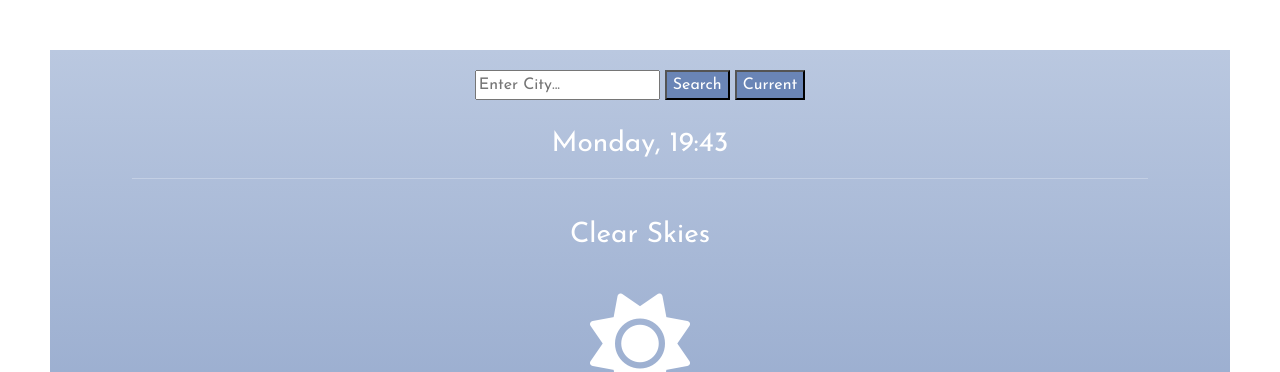
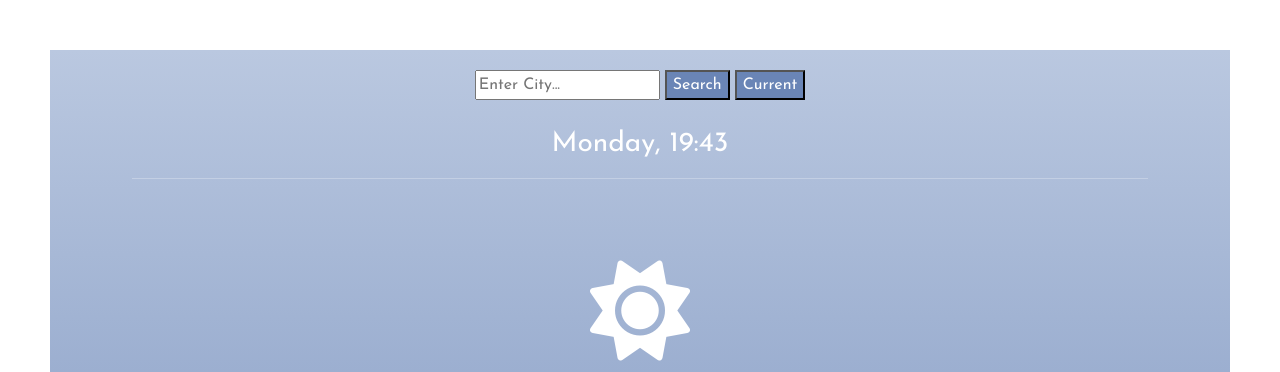
Before and after one commit to 4CCELA/weather-project, a website built with Parcel: page index.html in a window 1280 px wide. Shown: the top 372 px of the page. Built offline with nearby package versions, Linux system fonts and the light colour scheme; no server answers.

Commit message:
Update index.html

```diff
--- a/index.html
+++ b/index.html
@@ -44,7 +44,7 @@
                 <h3></h3>
                 <hr />
                 <br />
-                <h3>Clear Skies</h3>
+                <h3 id="description"></h3>
                 <br />
                 <i class="fas fa-sun sun"></i>
                 <br />
```
